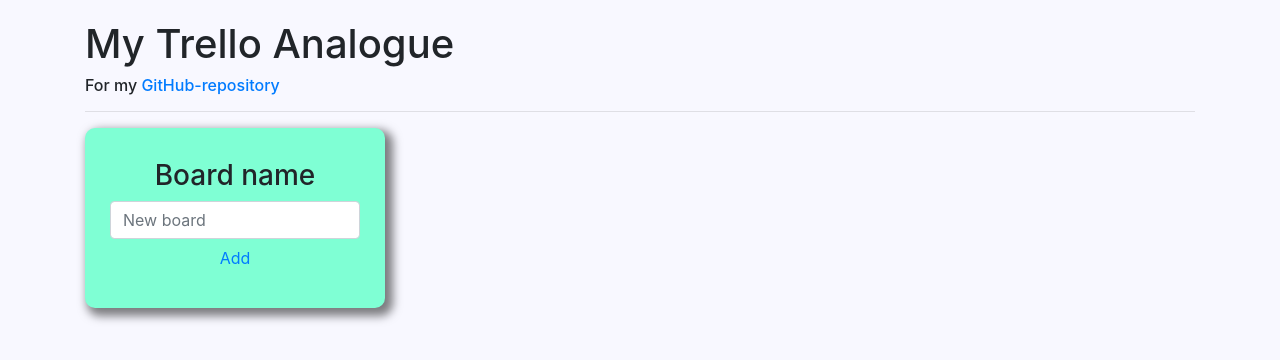
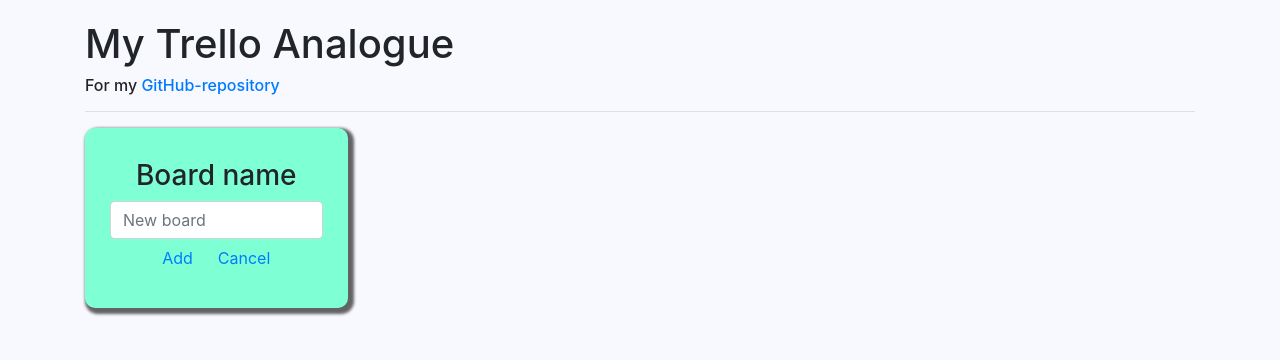
Before and after one commit to summerlightningman/trello-analogue, a React (Create React App) app: page / in a window 1280 px wide. Both pictures are taken after a click on the element "Add new board". Shown: the top 360 px of the page. Built offline with nearby package versions, Linux system fonts and the light colour scheme.

Commit message:
added board adding

```diff
--- a/src/board-add/board-add.css
+++ b/src/board-add/board-add.css
@@ -1,13 +1,5 @@
-.board-add {
+.add {
     background: aquamarine;
-    border-radius: 10px;
-    width: 300px;
-    height: 180px;
-    box-shadow: 5px 5px 10px 3px rgba(0, 0, 0, .5);
-    display: flex;
-    align-items: center;
-    justify-content: center;
-    flex-direction: column;
 }
 
 .button {
--- a/src/board-add/board-add.js
+++ b/src/board-add/board-add.js
@@ -1,13 +1,13 @@
 import React, {useState} from 'react';
 import Form from 'react-bootstrap/Form';
-import {Button} from 'react-bootstrap';
+import {Button, ButtonGroup} from 'react-bootstrap';
 import './board-add.css';
 
 const BoardAdd = ({toAddBoard}) => {
     const [isAddMode, setMode] = useState(false);
     const [boardName, setBoardName] = useState('');
 
-    const handleClick = () => {
+    const swapMode = () => {
         setMode(!isAddMode);
     };
 
@@ -16,20 +16,24 @@ const BoardAdd = ({toAddBoard}) => {
     };
 
     const handleAdd = () => {
-        toAddBoard(boardName);
+        const result = toAddBoard(boardName);
+        if (result){
+            setMode(!isAddMode);
+            setBoardName('');
+        }
     };
 
     const handleKeyUp = ({code: key}) => {
         if (key === 'Enter'){
-            toAddBoard(boardName);
+            handleAdd();
         }
     }
 
-    const button = <div className="board-add button" onClick={handleClick}>
+    const button = <div className="board-card add button" onClick={swapMode}>
         <h3>Add new board</h3>
     </div>;
 
-    const input = <div className="board-add input">
+    const input = <div className="board-card add input">
         <h3>Board name</h3>
         <Form.Control type="text"
                       value={boardName}
@@ -37,7 +41,12 @@ const BoardAdd = ({toAddBoard}) => {
                       placeholder="New board"
                       onKeyUp={handleKeyUp}
         />
-        <Button variant="link" onClick={handleAdd}>Add</Button>
+        <ButtonGroup>
+            <Button variant="link" onClick={handleAdd}>Add</Button>
+            <Button variant="link" onClick={swapMode}>Cancel</Button>
+        </ButtonGroup>
+
+
     </div>;
 
     return isAddMode ? input : button
--- /dev/null
+++ b/src/board-card/board-card.css
@@ -0,0 +1,3 @@
+.card {
+    background: #69b5ff;
+}
--- /dev/null
+++ b/src/board-card/board-card.js
@@ -0,0 +1,12 @@
+import React from "react";
+import './board-card.css';
+
+const BoardCard = ({name}) => {
+    return (
+        <div className="board-card card">
+            <h3>{name}</h3>
+        </div>
+    )
+}
+
+export default BoardCard;
--- a/src/board-list/board-list.css
+++ b/src/board-list/board-list.css
@@ -0,0 +1,13 @@
+.board-card {
+    border-radius: 10px;
+    width: calc(25% - 15px);
+    height: 180px;
+    box-shadow: 3px 3px 3px 3px rgba(0, 0, 0, .6);
+    display: flex;
+    align-items: center;
+    justify-content: center;
+    flex-direction: column;
+    margin-right: 15px;
+    margin-bottom: 15px;
+    float: left;
+}
--- a/src/board-list/board-list.js
+++ b/src/board-list/board-list.js
@@ -1,16 +1,22 @@
-import React from 'react';
+import React, {useState} from 'react';
 import BoardAdd from "../board-add/board-add";
+import './board-list.css';
+import BoardCard from "../board-card/board-card";
 
 const BoardList = () => {
-    const boards = [];
+    const [boards, setBoards] = useState([]);
 
     const toAddBoard = (name) => {
-        boards.push('BOARD')
+        const newBoard = <BoardCard name={name || 'New board'} key={boards.length}/>
+        setBoards([newBoard].concat(boards));
+        return true
     }
 
     return (
-        <BoardAdd toAddBoard={toAddBoard}/>
-        // {boards.map((board, idx) => board)}
+        <div>
+            {boards}
+            <BoardAdd toAddBoard={toAddBoard}/>
+        </div>
     )
 };
 
```
Also changed, not shown: 1 other file (tests, documents, lock files or other folders).
